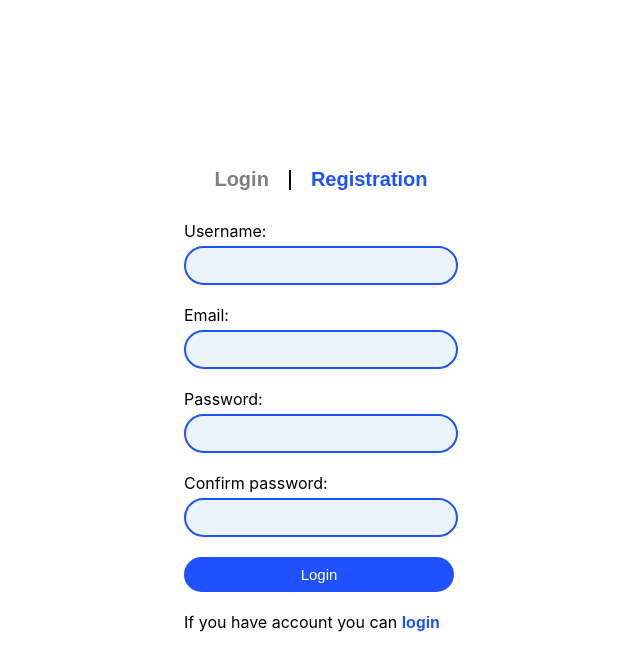
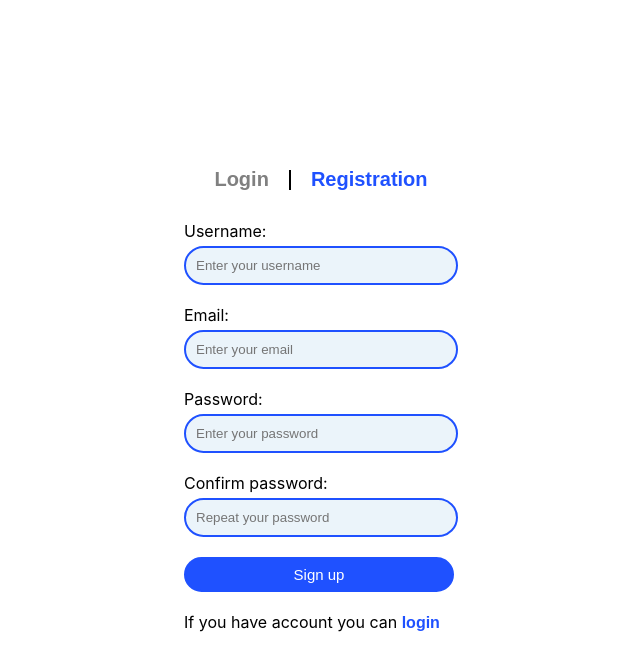
Before and after one commit to AngryGru/blog-app, a React (Create React App) app: page / in a window 1280 px wide. Both pictures are taken after a click on the button "Registration". Shown: the top 670 px of the page, without its empty margins (319-959 px from the left). Built offline with nearby package versions, Linux system fonts and the light colour scheme.

Commit message:
add registrationForm validation

```diff
--- a/src/pages/Authorization/Authorization.tsx
+++ b/src/pages/Authorization/Authorization.tsx
@@ -3,21 +3,39 @@ import "./Authorization.css";
 import Header from "./Header";
 import LoginForm from "./LoginForm";
 import RegistrationForm from "./RegistrationForm";
+import Confirmation from "../Confirmation";
 
 const Authorization = (props: any) => {
   const [tabName, setTabName] = useState("login");
+  const [isConfirmed, setConfirmed] = useState(false);
 
   const onHeaderButtonClick = (name: string) => {
     setTabName(name);
   };
+  const onSignUpButtonClick = () => {
+    setConfirmed(true);
+  };
 
-  return (
+  const onFooterButtonClick = (name: string) => {
+    setTabName(name);
+  };
+
+  return !isConfirmed ? (
     <div className="authotizationContainer">
       <div className="authorizationContent">
         <Header onClick={onHeaderButtonClick} activeTab={tabName} />
-        {tabName === "login" ? <LoginForm /> : <RegistrationForm />}
+        {tabName === "login" ? (
+          <LoginForm />
+        ) : (
+          <RegistrationForm
+            onSignUpClick={onSignUpButtonClick}
+            onLoginLinkClick={onFooterButtonClick}
+          />
+        )}
       </div>
     </div>
+  ) : (
+    <Confirmation />
   );
 };
 
--- a/src/pages/Authorization/LoginForm/LoginForm.tsx
+++ b/src/pages/Authorization/LoginForm/LoginForm.tsx
@@ -54,12 +54,12 @@ const LoginForm = () => {
     }
   };
 
-  const onSubmitLoginForm = (e: any) => {
-    e.preventDefault();
-  };
+  //   const onSubmitLoginForm = (e: any) => {
+  //     e.preventDefault();
+  //   };
 
   return (
-    <form onSubmit={onSubmitLoginForm} className="Login">
+    <form className="Login">
       <label>
         Email:
         {emailDirty && emailError && (
--- a/src/pages/Authorization/RegistrationForm/RegistrationForm.tsx
+++ b/src/pages/Authorization/RegistrationForm/RegistrationForm.tsx
@@ -1,32 +1,169 @@
-import React, { useState } from "react";
+import React, { useState, useEffect } from "react";
 import "./RegistrationForm.css";
 import Input from "../../../components/Input";
 import Button from "../../../components/Button";
 
 const RegistrationForm = (props: any) => {
+  const { onLoginLinkClick, onSignUpClick } = props;
+
+  const [username, setUsername] = useState("");
+  const [email, setEmail] = useState("");
+  const [password, setPassword] = useState("");
+  const [confirmPassword, setConfirmPassword] = useState("");
+  const [usernameDirty, setUsernameDirty] = useState(false);
+  const [emailDirty, setEmailDirty] = useState(false);
+  const [passwordDirty, setPasswordDirty] = useState(false);
+  const [confirmPasswordDirty, setConfirmPasswordDirty] = useState(false);
+  const [usernameError, setUsernameError] = useState(
+    "This field cannot be empty"
+  );
+  const [emailError, setEmailError] = useState("This field cannot be empty");
+  const [passwordError, setPasswordError] = useState(
+    "This field cannot be empty"
+  );
+  const [confirmPasswordError, setConfirmPasswordError] = useState(
+    "This field cannot be empty"
+  );
+  const [formValid, setFormValid] = useState(false);
+
+  useEffect(() => {
+    if (usernameError || emailError || passwordError || confirmPasswordError) {
+      setFormValid(false);
+    } else {
+      setFormValid(true);
+    }
+  }, [usernameError, emailError, passwordError, confirmPasswordError]);
+
+  const usernameHandle = (e: any) => {
+    setUsername(e.target.value);
+    const regex = /(?=.*[0-9])(?=.*[a-z])(?=.*[A-Z])[0-9a-zA-Z*]/g;
+    if (e.target.value.length < 3 || e.target.value.length > 15) {
+      setUsernameError("Username should contain from 3 to 15 characters");
+    } else if (!regex.test(String(e.target.value))) {
+      setUsernameError("Username should contain A-Z, a-z, 0-9");
+    } else {
+      setUsernameError("");
+    }
+  };
+
+  const emailHandle = (e: any) => {
+    setEmail(e.target.value);
+    const regex =
+      /^(([^<>()[\]\\.,;:\s@"]+(\.[^<>()[\]\\.,;:\s@"]+)*)|(".+"))@((\[[0-9]{1,3}\.[0-9]{1,3}\.[0-9]{1,3}\.[0-9]{1,3}\])|(([a-zA-Z\-0-9]+\.)+[a-zA-Z]{2,}))$/;
+    if (!regex.test(String(e.target.value).toLowerCase())) {
+      setEmailError("Invalid email adress");
+    } else {
+      setEmailError("");
+    }
+  };
+
+  const passwordHandle = (e: any) => {
+    setPassword(e.target.value);
+    const regex = /(?=.*[0-9])(?=.*[a-z])(?=.*[A-Z])[0-9a-zA-Z*]/g;
+    if (e.target.value.length < 6) {
+      setPasswordError("Password must be at least 6 characters");
+    } else if (!regex.test(String(e.target.value))) {
+      setPasswordError("Password should contain A-Z, a-z, 0-9");
+    } else {
+      setPasswordError("");
+    }
+  };
+  const confirmPasswordHandle = (e: any) => {
+    setConfirmPassword(e.target.value);
+    if (confirmPassword && e.target.value !== password) {
+      console.log(confirmPassword, password);
+      setConfirmPasswordError("Passwords don't match");
+    } else {
+      setConfirmPasswordError("");
+    }
+  };
+
+  const blurHandle = (e: any) => {
+    if (e.target.name === "username") {
+      setUsernameDirty(true);
+    }
+    if (e.target.name === "email") {
+      setEmailDirty(true);
+    }
+    if (e.target.name === "password") {
+      setPasswordDirty(true);
+    }
+    if (e.target.name === "confirmPassword") {
+      setConfirmPasswordDirty(true);
+    }
+  };
+  const onSubmit = (e: any) => {
+    e.preventDefault();
+    onSignUpClick();
+  };
+
   return (
-    <form className="registrationForm">
+    <form onSubmit={(e: any) => onSubmit(e)} className="registrationForm">
       <label>
         Username:
-        <Input type={"text"} />
+        {usernameDirty && usernameError && (
+          <span style={{ color: "red" }}>{usernameError}</span>
+        )}
+        <Input
+          type={"text"}
+          name={"username"}
+          value={username}
+          placeholder={"Enter your username"}
+          onBlur={(e: any) => blurHandle(e)}
+          onChange={(e: any) => usernameHandle(e)}
+        />
       </label>
       <label>
         Email:
-        <Input type={"email"} />
+        {emailDirty && emailError && (
+          <span style={{ color: "red" }}>{emailError}</span>
+        )}
+        <Input
+          type={"email"}
+          name={"email"}
+          value={email}
+          placeholder={"Enter your email"}
+          onBlur={(e: any) => blurHandle(e)}
+          onChange={(e: any) => emailHandle(e)}
+        />
       </label>
       <label>
         Password:
-        <Input type={"password"} />
+        {passwordDirty && passwordError && (
+          <span style={{ color: "red" }}>{passwordError}</span>
+        )}
+        <Input
+          type={"text"}
+          name={"password"}
+          value={password}
+          placeholder={"Enter your password"}
+          onBlur={(e: any) => blurHandle(e)}
+          onChange={(e: any) => passwordHandle(e)}
+        />
       </label>
       <label>
         Confirm password:
-        <Input type={"password"} />
+        {confirmPasswordDirty && confirmPasswordError && (
+          <span style={{ color: "red" }}>{confirmPasswordError}</span>
+        )}
+        <Input
+          type={"text"}
+          name={"confirmPassword"}
+          value={confirmPassword}
+          placeholder={"Repeat your password"}
+          onBlur={(e: any) => blurHandle(e)}
+          onChange={(e: any) => confirmPasswordHandle(e)}
+        />
       </label>
-      <Button className={"btn"} value={"Login"} />
+      <Button disabled={!formValid} className={"btn"} value={"Sign up"} />
 
       <p>
         If you have account you can{" "}
-        <Button className={"btnLink"} value={"login"} />
+        <Button
+          className={"btnLink"}
+          value={"login"}
+          onClick={() => onLoginLinkClick("login")}
+        />
       </p>
     </form>
   );
```
